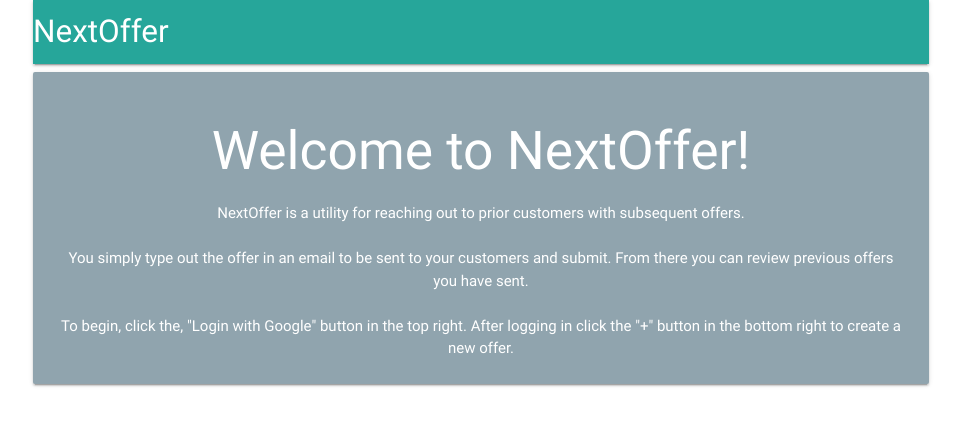
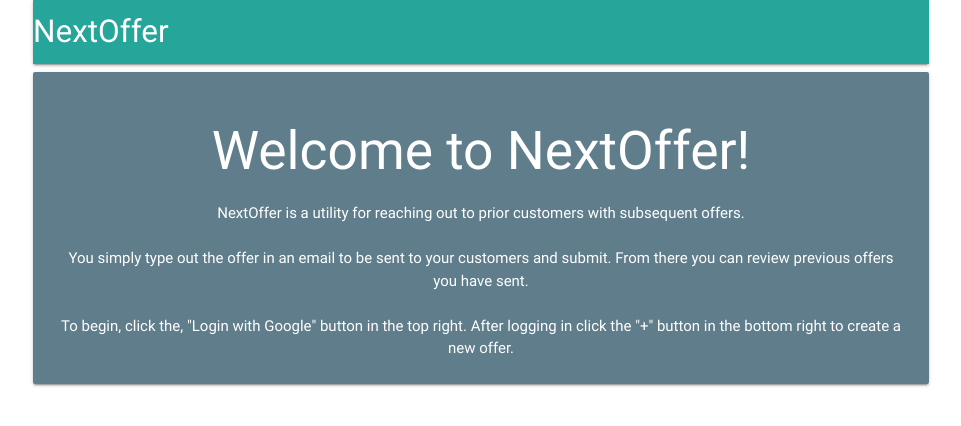
Before and after one commit to tspeaks/next-offer, a React (Create React App) app in the folder client/: page / in a window 1280 px wide. Shown: the top 426 px of the page, without its empty margins (159-1120 px from the left). Built offline with nearby package versions, Linux system fonts and the light colour scheme; no server answers.

Commit message:
fixed webhooks

```diff
--- a/client/src/components/Landing.js
+++ b/client/src/components/Landing.js
@@ -2,7 +2,7 @@
 
 const Landing = () => {
 	return (
-		<div className="card blue-grey lighten-2">
+		<div className="card blue-grey">
 			<div className="card-content">
 				<div style={{ textAlign: "center" }}>
 					<h2 className="white-text">Welcome to NextOffer!</h2>
--- a/client/src/components/offerComponents/OfferList.js
+++ b/client/src/components/offerComponents/OfferList.js
@@ -10,7 +10,7 @@
 	renderOffers() {
 		return this.props.offers.reverse().map(offer => {
 			return (
-				<div className="card blue-grey lighten-2" key={offer.id}>
+				<div className="card blue-grey" key={offer.id}>
 					<div className="card-content">
 						<span className="card-title white-text">
 							{offer.title}
```
Also changed, not shown: 1 other file (tests, documents, lock files or other folders).
